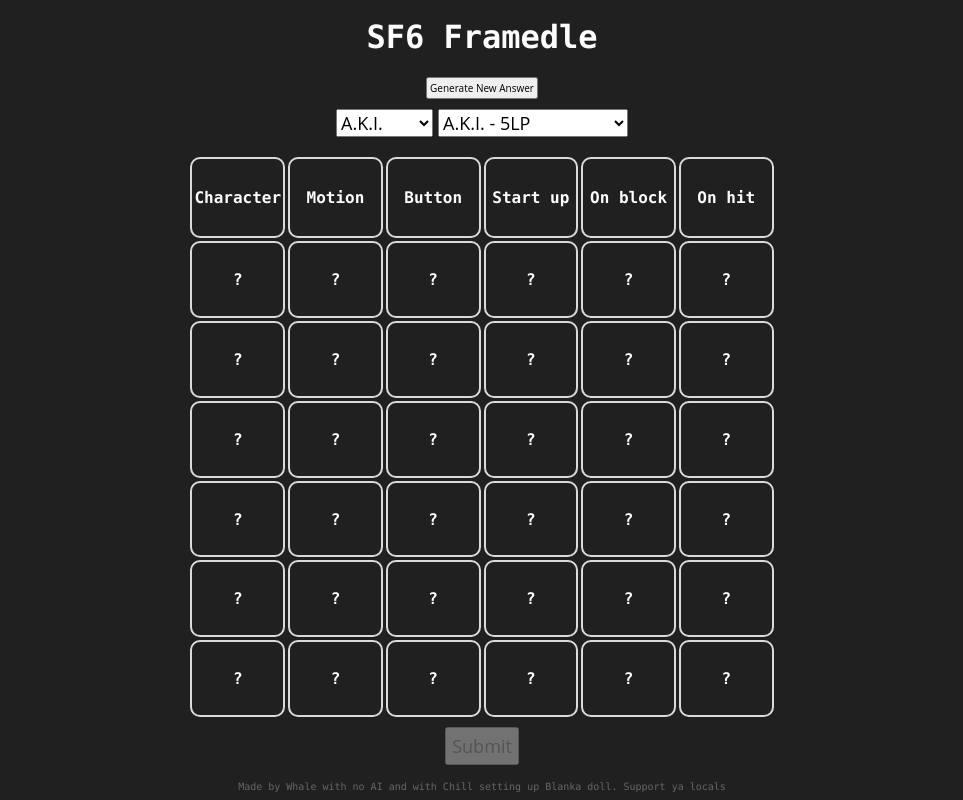
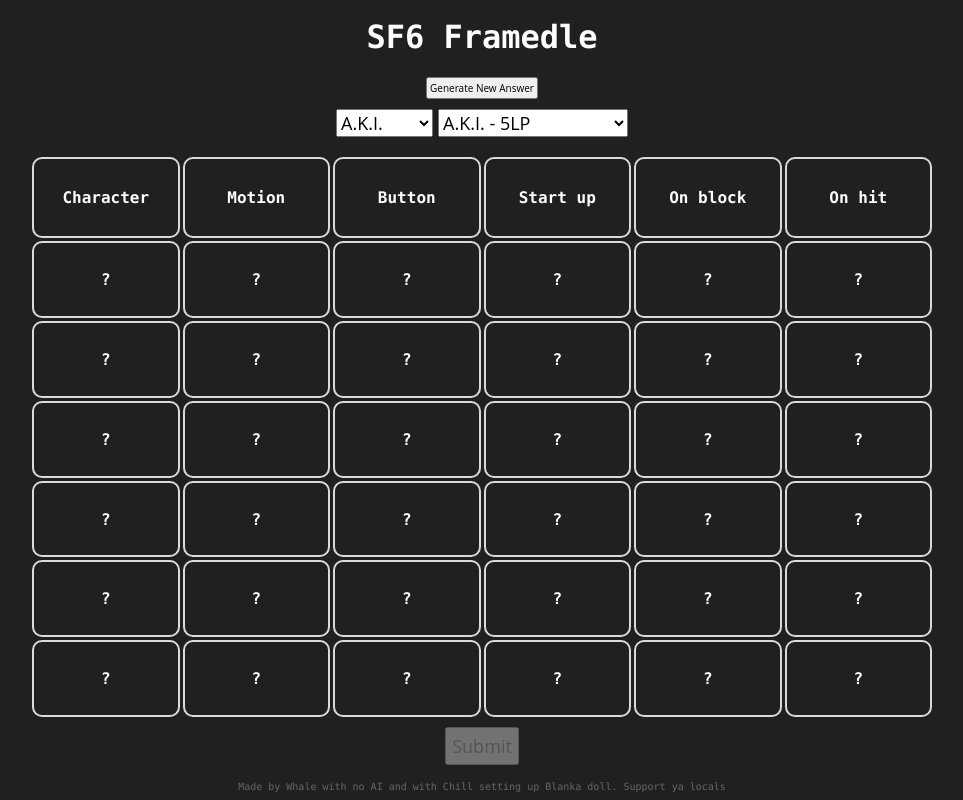
Before and after one commit to Fanderay/sf6framedle, a Next.js app: page / in a window 1280 px wide. Shown: the whole page, without its empty margins (158-1121 px from the left). Built offline with nearby package versions, Linux system fonts and the light colour scheme.

Commit message:
changed max width for dekstop

```diff
--- a/app/globals.css
+++ b/app/globals.css
@@ -50,6 +50,9 @@
     position: relative;
     height: 100%;
     gap: 10px;
+
+    width: 100%;
+    max-width: 900px;
 }
 
 .game-head {
```
